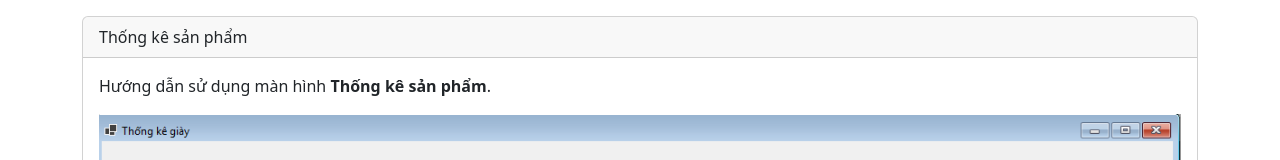
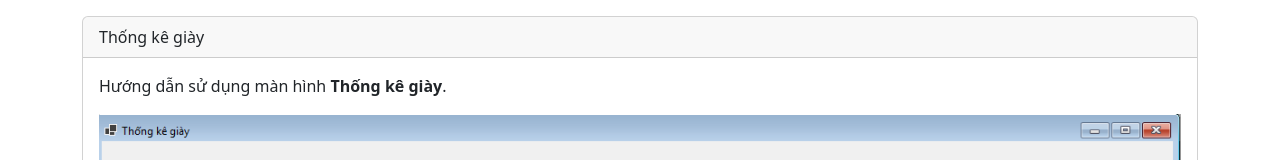
Before and after one commit to VyDang62/help, a plain HTML site: page thongkegiay.html in a window 1280 px wide. Shown: the top 160 px of the page. Drawn offline with nearby package versions, Linux system fonts and the light colour scheme; no server answers.

Commit message:
Add files via upload

```diff
--- a/thongkegiay.html
+++ b/thongkegiay.html
@@ -5,7 +5,7 @@
 	<meta charset="utf-8" />
 	<meta name="viewport" content="width=device-width, initial-scale=1" />
 	<link href="https://cdn.jsdelivr.net/npm/bootstrap@5.3.3/dist/css/bootstrap.min.css" rel="stylesheet" />
-	<title>Thống kê sản phẩm - QVShoe</title>
+	<title>Thống kê giày - QVShoe</title>
 </head>
 
 <body>
@@ -13,9 +13,9 @@
 		<div id="navbar"></div>
 
 		<div class="card mt-3">
-			<div class="card-header">Thống kê sản phẩm</div>
+			<div class="card-header">Thống kê giày</div>
 			<div class="card-body">
-				<p class="card-text">Hướng dẫn sử dụng màn hình <strong>Thống kê sản phẩm</strong>.</p>
+				<p class="card-text">Hướng dẫn sử dụng màn hình <strong>Thống kê giày</strong>.</p>
 				<img src="images/thongkegiay.png" class="img-fluid mx-auto d-block" />
 				<p class="card-text"><strong>Bước 1:</strong> Đưa con trỏ chuột vào Báo cáo - Thống kê sau đó click chuột chọn Thống kê giày sẽ hiện ra form Thống kê giày.</p>
 				<p class="card-text"><strong>Bước 2:</strong> Form Thống kê giày gồm Lọc kết quả theo Loại giày và hiển thị các sản phẩm thuộc loại giày đã chọn..</p>
```
